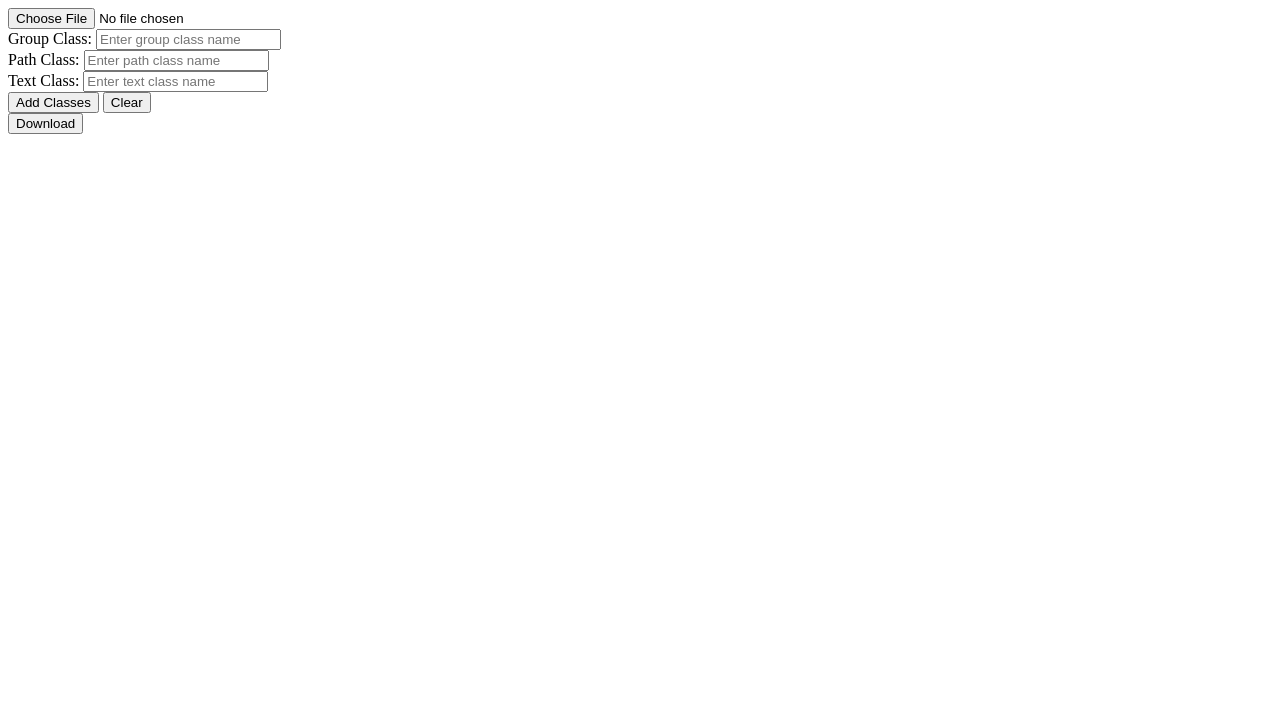
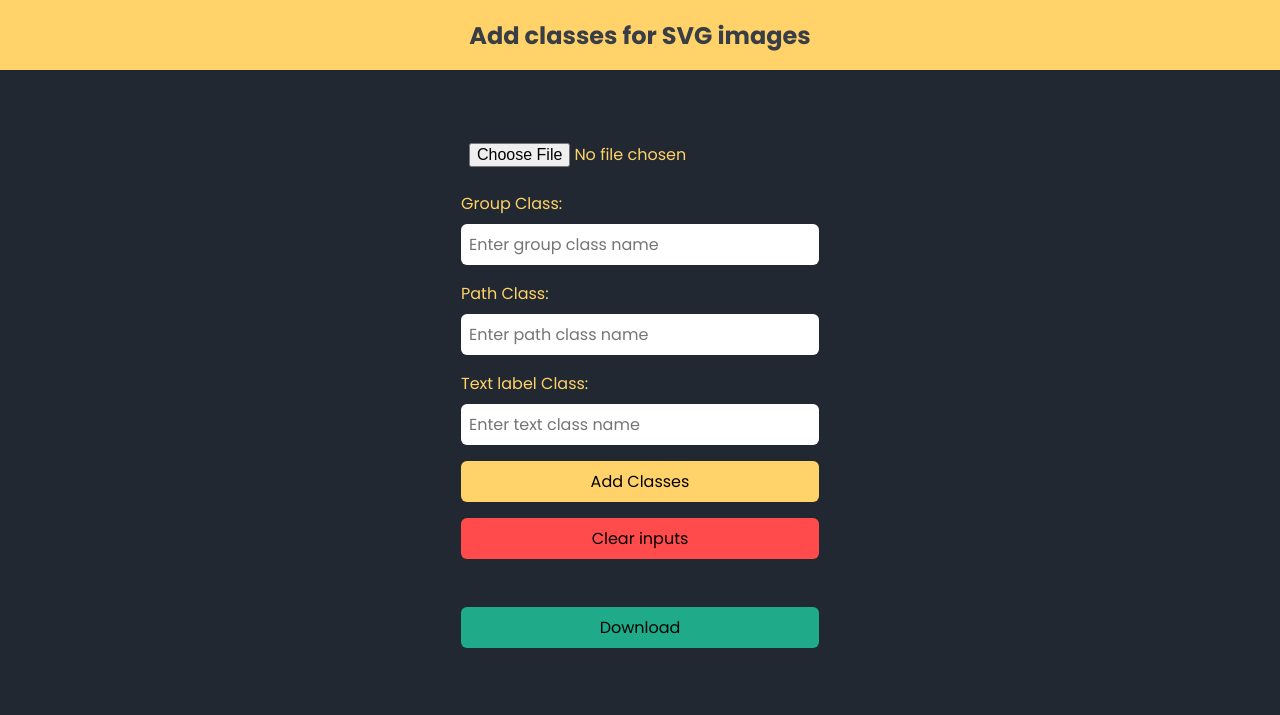
Before and after one commit to DevKasun/svg-image-class-adder, a plain HTML site: page index.html in a window 1280 px wide. Drawn offline with Linux system fonts and the light colour scheme.

Commit message:
svg image classes added styling is done

```diff
--- a/index.html
+++ b/index.html
@@ -4,9 +4,15 @@
 		<meta charset="UTF-8" />
 		<meta name="viewport" content="width=device-width, initial-scale=1.0" />
 		<title>SVG class name editor</title>
-		<link rel="stylesheet" href="" />
+		<link rel="stylesheet" href="style.css" />
 	</head>
 	<body>
+		<header>
+			<h2>Add classes for SVG images</h2>
+		</header>
+		<main>
+			<div class="content-wrapper">
+				<div id="edited-svg-container"></div>
 				<input type="file" id="image-upload" accept=".svg" />
 				<div>
 					<label for="group-class-input">Group Class:</label>
@@ -25,23 +31,26 @@
 					/>
 				</div>
 				<div>
-			<label for="text-class-input">Text Class:</label>
+					<label for="text-class-input">Text label Class:</label>
 					<input
 						type="text"
 						id="text-class-input"
 						placeholder="Enter text class name"
 					/>
 				</div>
+				<div class="btn-center">
 					<button id="add-classes-button">Add Classes</button>
-		<button id="clear-button">Clear</button>
-		<div id="edited-svg-container"></div>
-		<button id="download-button">Download</button>
 					<div id="progress-indicator" style="display: none">
 						Adding classes...
 					</div>
 					<div id="success-message" style="display: none">
 						Classes added successfully!
 					</div>
+					<button id="clear-button">Clear inputs</button>
+					<button id="download-button">Download</button>
+				</div>
+			</div>
+		</main>
 	</body>
 
 	<script src="app.js"></script>
--- /dev/null
+++ b/style.css
@@ -0,0 +1,103 @@
+@import url('https://fonts.googleapis.com/css2?family=Poppins:wght@400;600;700&display=swap');
+/* font-family: 'Poppins', sans-serif; */
+
+* {
+    margin: 0;
+    outline: transparent;
+    box-sizing: border-box;
+    font-family: 'Poppins', sans-serif;
+    font-size: 16px;
+}
+
+html, body {
+    position: relative;
+    width: 100%;
+    height: 100%;
+}
+
+body {
+    background: #222831;
+}
+
+header {
+    background: #FFD369;
+    height: 70px;
+    display: flex;
+    justify-content: center;
+    align-items: center;
+}
+header h2 {
+    color: #393E46;
+    font-size: 1.5rem;
+}
+
+
+main {
+    display: flex;
+    align-items: center;
+    justify-content: center;
+}
+
+.content-wrapper {
+    padding: 3rem 1rem;
+}
+label, input[type="file"] {
+    color: #FFD369;
+}
+
+label {
+    display: block;
+    padding-bottom: .5rem;
+}
+
+input {
+    width: 100%;
+    padding: .5rem;
+    border-radius: 6px;
+    border: 0;
+    margin-bottom: 1rem;
+}
+
+button {
+    border: 0;
+    background: #FFD369;
+    padding: .5rem 1.5rem;
+    display: block;
+    width: 100%;
+    margin-bottom: 1rem;
+    border-radius: 6px;
+    cursor: pointer;
+}
+button#clear-button {
+    margin-bottom: 3rem;
+}
+button#clear-button {
+    background: #ff4b4b;
+}
+button#download-button {
+    background: #1FAB89;
+}
+
+
+.btn-center {
+    display: flex;
+    flex-direction: column;
+    align-items: center;
+}
+
+#edited-svg-container {
+    position: relative;
+    text-align: center;
+    margin-bottom: 1rem;
+}
+
+#edited-svg-container svg {
+    width: 200px;
+    height: 200px;
+}
+
+#success-message {
+    color: #14FFEC;
+    font-size: 1rem;
+    margin-bottom: 2rem;
+}
--- a/styles.css
+++ /dev/null
@@ -1,5 +0,0 @@
-* {
-    margin: 0;
-    outline: transparent;
-    box-sizing: border-box;
-}
```
Lines whose indentation alone changed are shown as unchanged.
